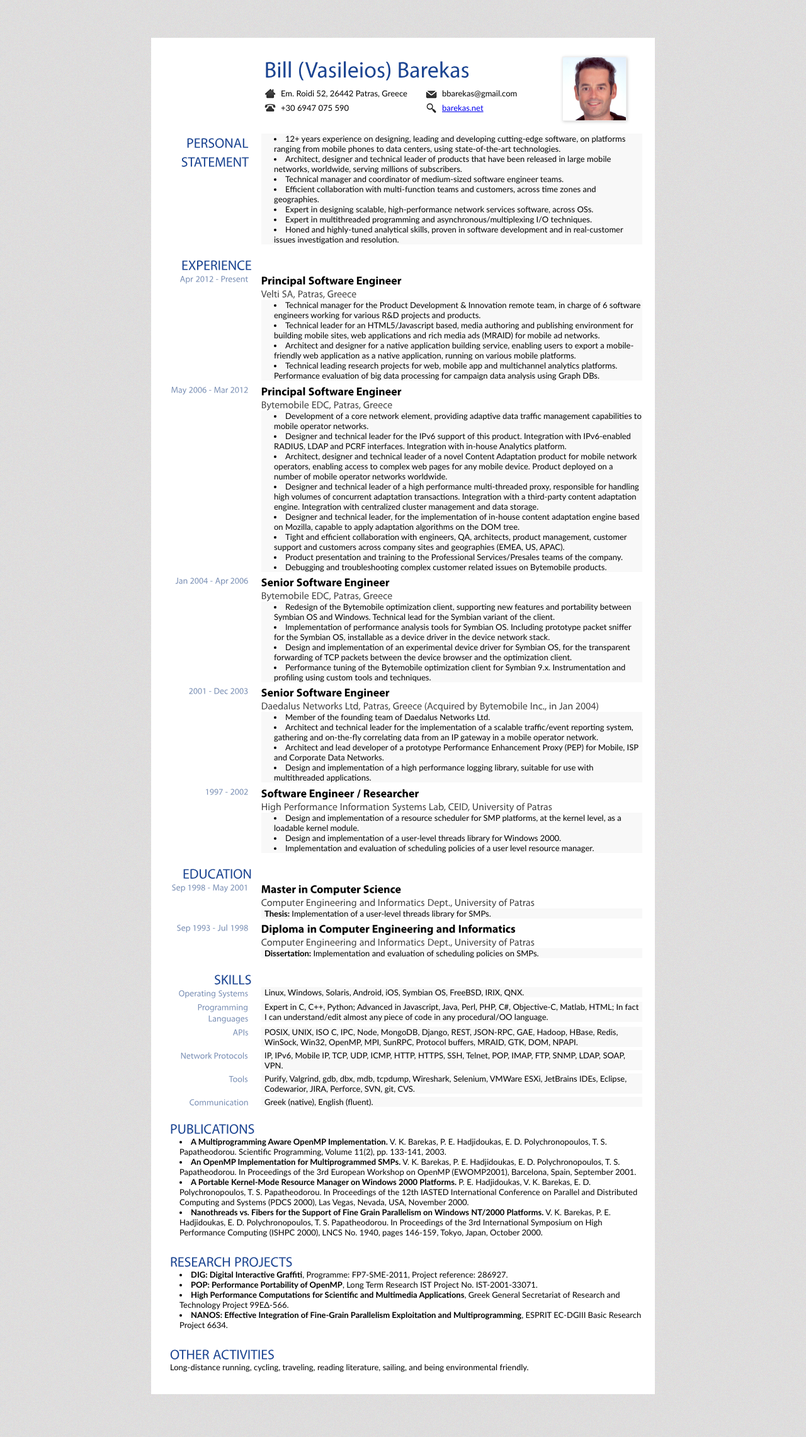
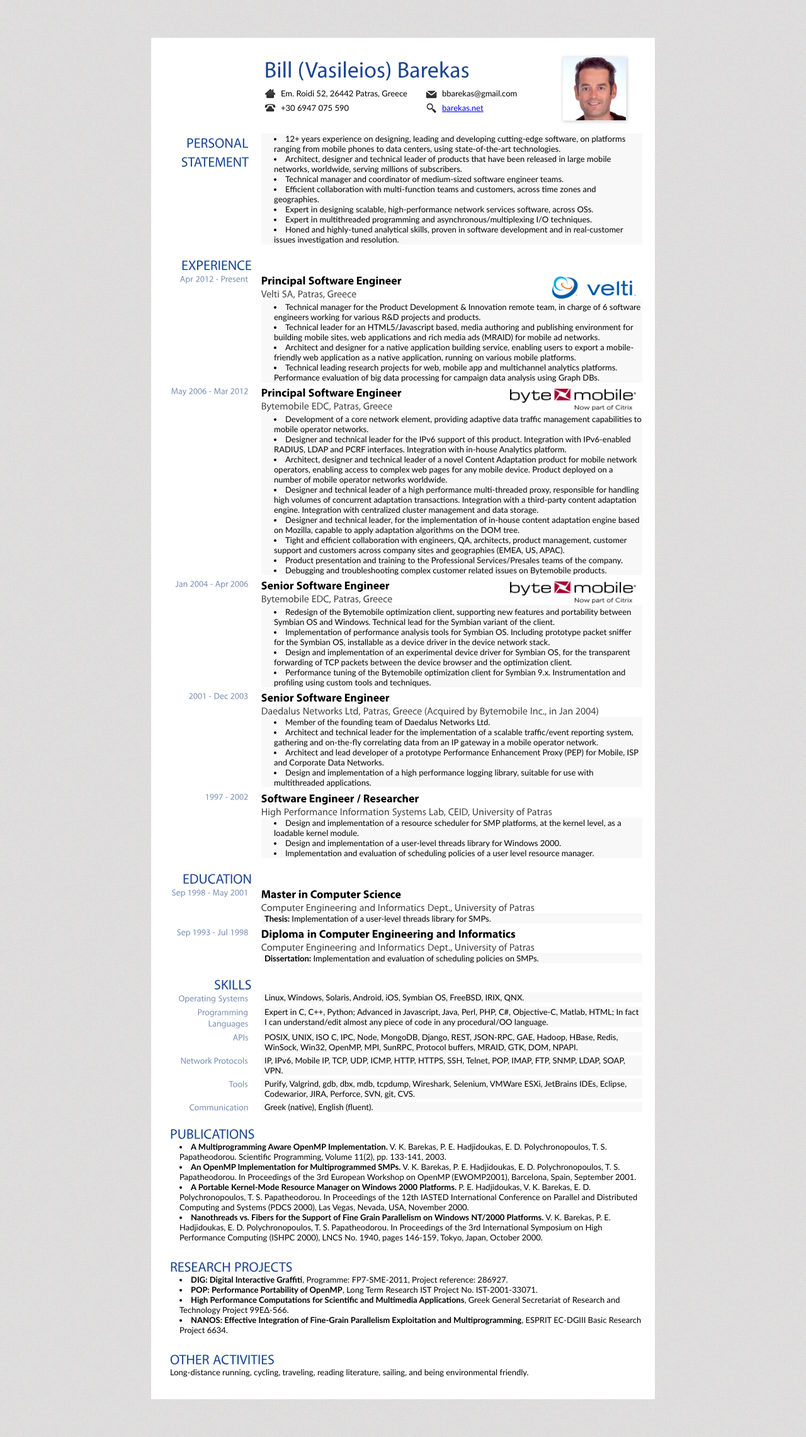
Before and after one commit to bbarekas/bbarekas.github.com, a Jekyll site: the page resume/index.html, which Jekyll copies as it is, in a window 1280 px wide. Shown: the whole page at 63% size. Built offline with Jekyll 4.4.1, drawn with Linux system fonts in a browser that asks for light colours; Markdown is read by kramdown in place of the engine named in the settings.

Commit message:
Hide elements only on print screen.

```diff
--- a/resume/css/resume.css
+++ b/resume/css/resume.css
@@ -249,4 +249,12 @@
         border: none;
         box-shadow: none;
     }
+
+    .company_logo {
+        display: none;
+    }
+
+    .right {
+        background: none;
+    }
 }
--- a/resume/index.html
+++ b/resume/index.html
@@ -107,9 +107,9 @@
         <div class="position">
             <div class="right">
                 <div class="position_header">
-                    <!--div class="company_logo">
+                    <div class="company_logo">
                         <img src="images/Velti_logo.png"/>
-                    </div-->
+                    </div>
                     <div class="position_title">
                         Principal Software Engineer
                     </div>
@@ -160,9 +160,9 @@
         <div class="position">
             <div class="right">
                 <div class="position_header">
-                    <!--div class="company_logo">
+                    <div class="company_logo">
                         <img src="images/Bytemobile_Citrix_Logo_0.png"/>
-                    </div-->
+                    </div>
                     <div class="position_title">
                         Principal Software Engineer
                     </div>
@@ -255,9 +255,9 @@
         <div class="position">
             <div class="right">
                 <div class="position_header">
-                    <!--div class="company_logo">
+                    <div class="company_logo">
                         <img src="images/Bytemobile_Citrix_Logo_0.png"/>
-                    </div-->
+                    </div>
                     <div class="position_title">
                         Senior Software Engineer
                     </div>
```
